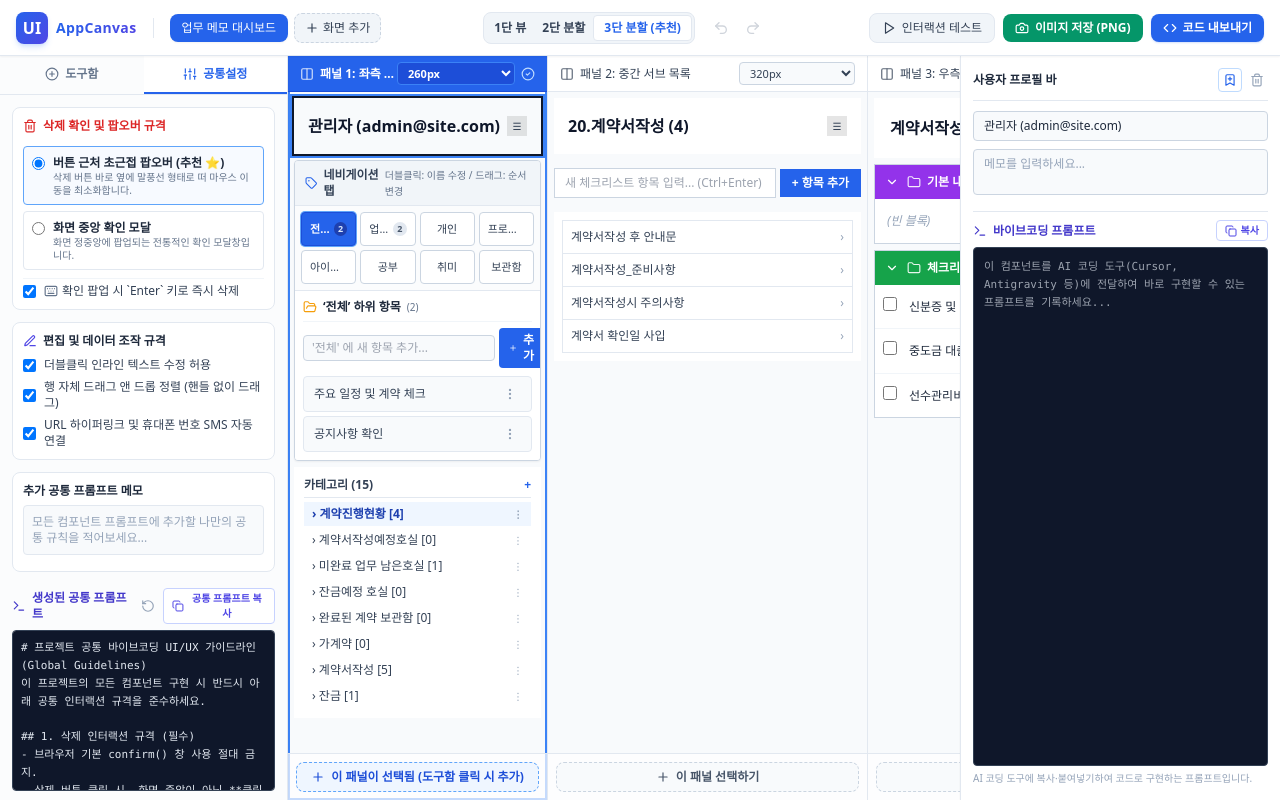
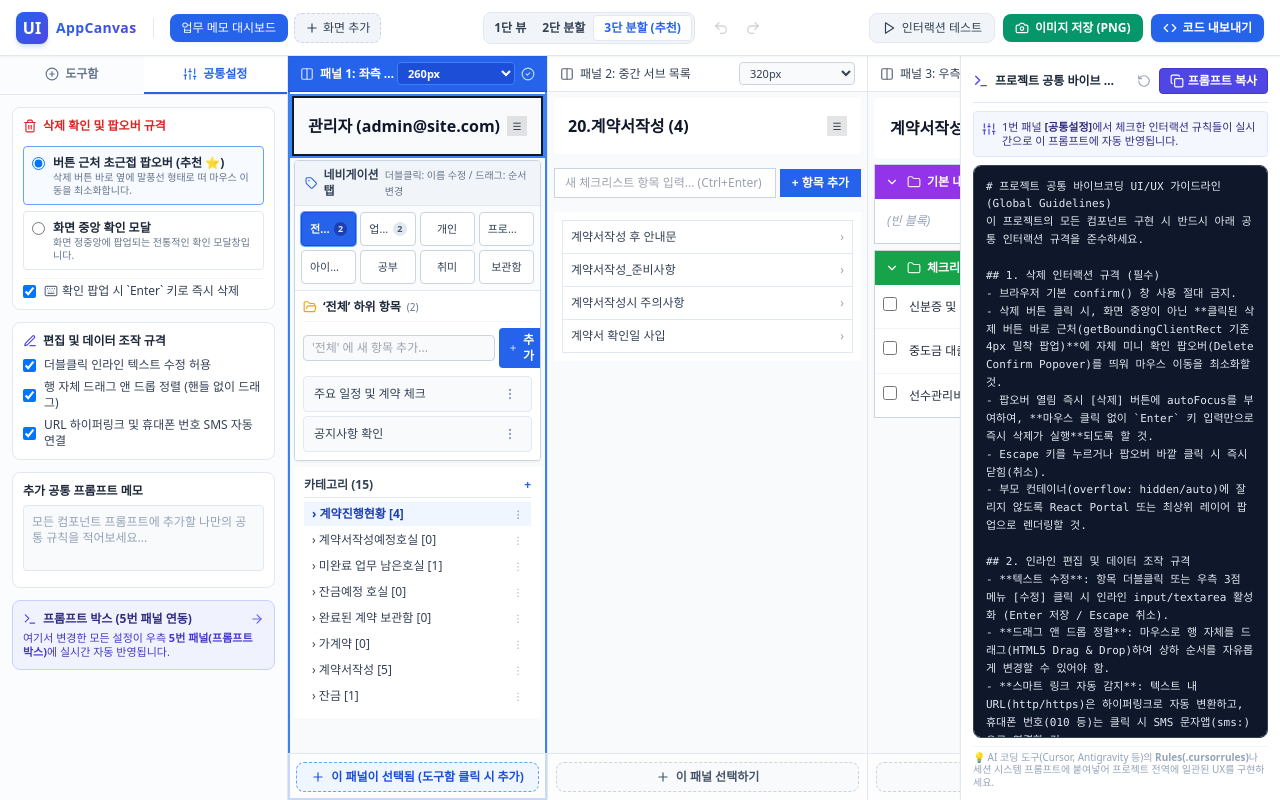
Before and after one commit to smartyoni/front_end_maker, a React (Vite) app: page / in a window 1280 px wide. Both pictures are taken after a click on the button "공통설정". Built offline with nearby package versions, Linux system fonts and the light colour scheme; a web font is replaced by a local one.

Commit message:
feat: 공통설정 프롬프트 박스를 5번 패널(우측 사이드바)로 이동 및 1번-5번 패널 실시간 동기화

```diff
--- /dev/null
+++ b/src/components/inspector/GlobalPromptInspector.tsx
@@ -0,0 +1,80 @@
+import React, { useState } from 'react';
+import { Terminal, Copy, Check, RotateCcw, Sliders } from 'lucide-react';
+import { useGlobalSettingsStore } from '../../store/globalSettingsStore';
+
+export const GlobalPromptInspector: React.FC = () => {
+  const { resetSettings, getGeneratedGlobalPrompt } = useGlobalSettingsStore();
+  const [copied, setCopied] = useState(false);
+
+  const promptText = getGeneratedGlobalPrompt();
+
+  const handleCopy = () => {
+    navigator.clipboard.writeText(promptText);
+    setCopied(true);
+    setTimeout(() => setCopied(false), 2000);
+  };
+
+  return (
+    <div className="h-full flex flex-col p-3 space-y-2 bg-white overflow-hidden">
+      {/* 5번 패널 상단 헤더 */}
+      <div className="flex items-center justify-between pb-2 border-b border-slate-200 shrink-0">
+        <div className="flex items-center gap-1.5 min-w-0 mr-2">
+          <Terminal className="w-4 h-4 text-indigo-600 shrink-0" />
+          <h3 className="text-xs font-bold text-slate-800 truncate">
+            프로젝트 공통 바이브 프롬프트
+          </h3>
+        </div>
+
+        <div className="flex items-center gap-1 shrink-0">
+          <button
+            onClick={() => {
+              if (confirm('공통 설정을 기본값으로 초기화하시겠습니까?')) {
+                resetSettings();
+              }
+            }}
+            className="p-1 text-slate-400 hover:text-slate-600 rounded transition"
+            title="공통 설정 초기화"
+          >
+            <RotateCcw className="w-3.5 h-3.5" />
+          </button>
+          <button
+            onClick={handleCopy}
+            className={`flex items-center gap-1 px-2.5 py-1 text-xs font-bold rounded border transition ${
+              copied
+                ? 'bg-emerald-50 text-emerald-600 border-emerald-300'
+                : 'bg-indigo-600 text-white border-indigo-700 hover:bg-indigo-700 shadow-xs'
+            }`}
+          >
+            {copied ? <Check className="w-3.5 h-3.5" /> : <Copy className="w-3.5 h-3.5" />}
+            <span>{copied ? '복사됨!' : '프롬프트 복사'}</span>
+          </button>
+        </div>
+      </div>
+
+      {/* 안내 카드 */}
+      <div className="p-2 bg-indigo-50/60 border border-indigo-100 rounded text-[11px] text-indigo-900 leading-tight shrink-0 flex items-start gap-1.5">
+        <Sliders className="w-3.5 h-3.5 text-indigo-600 shrink-0 mt-0.5" />
+        <span>
+          1번 패널 <strong>[공통설정]</strong>에서 체크한 인터랙션 규칙들이 실시간으로 이 프롬프트에 자동 반영됩니다.
+        </span>
+      </div>
+
+      {/* 대형 프롬프트 박스 (남은 높이를 모두 채움) */}
+      <div className="flex-1 min-h-0 flex flex-col">
+        <textarea
+          readOnly
+          value={promptText}
+          className="w-full flex-1 p-3 bg-slate-900 text-slate-200 border border-slate-700 rounded-lg text-[11px] font-mono leading-relaxed outline-none focus:ring-1 focus:ring-indigo-500 resize-none select-all"
+          title="클릭하여 전체 선택 및 복사"
+        />
+      </div>
+
+      {/* 하단 안내 가이드 */}
+      <div className="pt-1 border-t border-slate-100 shrink-0">
+        <p className="text-[10px] text-slate-400 leading-tight">
+          💡 AI 코딩 도구(Cursor, Antigravity 등)의 <strong>Rules(.cursorrules)</strong>나 세션 시스템 프롬프트에 붙여넣어 프로젝트 전역에 일관된 UX를 구현하세요.
+        </p>
+      </div>
+    </div>
+  );
+};
--- a/src/components/layout/CommonSettingsTab.tsx
+++ b/src/components/layout/CommonSettingsTab.tsx
@@ -1,31 +1,18 @@
-import React, { useState } from 'react';
+import React from 'react';
 import {
-  Copy,
-  Check,
-  RotateCcw,
   Trash2,
   Edit3,
   Terminal,
   Keyboard,
+  ArrowRight,
 } from 'lucide-react';
 import { useGlobalSettingsStore } from '../../store/globalSettingsStore';
 
 export const CommonSettingsTab: React.FC = () => {
-  const { settings, updateSettings, resetSettings, getGeneratedGlobalPrompt } =
-    useGlobalSettingsStore();
-  const [copied, setCopied] = useState(false);
-
-  const promptText = getGeneratedGlobalPrompt();
-
-  const handleCopy = () => {
-    navigator.clipboard.writeText(promptText);
-    setCopied(true);
-    setTimeout(() => setCopied(false), 2000);
-  };
+  const { settings, updateSettings } = useGlobalSettingsStore();
 
   return (
     <div className="flex-1 overflow-y-auto p-3 space-y-3 bg-slate-50/50 text-slate-800">
-
       {/* 1. 삭제 인터랙션 설정 */}
       <div className="p-2.5 bg-white border border-slate-200 rounded-lg shadow-xs space-y-2">
         <div className="flex items-center gap-1.5 text-xs font-bold text-red-600">
@@ -149,7 +136,7 @@ export const CommonSettingsTab: React.FC = () => {
       <div className="p-2.5 bg-white border border-slate-200 rounded-lg shadow-xs space-y-1.5">
         <div className="text-xs font-bold text-slate-800">추가 공통 프롬프트 메모</div>
         <textarea
-          rows={2}
+          rows={3}
           value={settings.customGlobalPrompt}
           onChange={(e) => updateSettings({ customGlobalPrompt: e.target.value })}
           placeholder="모든 컴포넌트 프롬프트에 추가할 나만의 공통 규칙을 적어보세요..."
@@ -157,47 +144,17 @@ export const CommonSettingsTab: React.FC = () => {
         />
       </div>
 
-      {/* 4. 자동 생성된 프로젝트 공통 바이브코딩 프롬프트 */}
-      <div className="space-y-1.5 pt-1">
-        <div className="flex items-center justify-between">
-          <div className="flex items-center gap-1.5 text-xs font-bold text-indigo-700">
-            <Terminal className="w-3.5 h-3.5" />
-            <span>생성된 공통 프롬프트</span>
+      {/* 4. 5번 패널 실시간 연동 안내 카드 */}
+      <div className="p-2.5 bg-indigo-50/80 border border-indigo-200 rounded-lg text-xs space-y-1">
+        <div className="flex items-center justify-between font-bold text-indigo-900">
+          <div className="flex items-center gap-1.5">
+            <Terminal className="w-3.5 h-3.5 text-indigo-600" />
+            <span>프롬프트 박스 (5번 패널 연동)</span>
           </div>
-          <div className="flex items-center gap-1">
-            <button
-              onClick={() => {
-                if (confirm('공통 설정을 기본값으로 초기화하시겠습니까?')) {
-                  resetSettings();
-                }
-              }}
-              className="p-1 text-slate-400 hover:text-slate-600 rounded transition"
-              title="설정 초기화"
-            >
-              <RotateCcw className="w-3.5 h-3.5" />
-            </button>
-            <button
-              onClick={handleCopy}
-              className={`flex items-center gap-1 px-2 py-0.5 text-[10px] font-bold rounded border transition ${
-                copied
-                  ? 'bg-emerald-50 text-emerald-600 border-emerald-300'
-                  : 'bg-white text-indigo-600 border-indigo-200 hover:bg-indigo-50'
-              }`}
-            >
-              {copied ? <Check className="w-3 h-3" /> : <Copy className="w-3 h-3" />}
-              <span>{copied ? '복사됨!' : '공통 프롬프트 복사'}</span>
-            </button>
-          </div>
+          <ArrowRight className="w-3.5 h-3.5 text-indigo-500" />
         </div>
-
-        <textarea
-          readOnly
-          value={promptText}
-          rows={8}
-          className="w-full p-2 bg-slate-900 text-slate-200 border border-slate-700 rounded text-[11px] font-mono leading-relaxed outline-none resize-none"
-        />
-        <p className="text-[10px] text-slate-400">
-          AI 코딩 도구(Cursor 등)에 프로젝트 규칙(Rules)이나 프롬프트 서두로 전달하는 공통 가이드입니다.
+        <p className="text-[11px] text-indigo-700 leading-tight">
+          여기서 변경한 모든 설정이 우측 <strong>5번 패널(프롬프트 박스)</strong>에 실시간 자동 반영됩니다.
         </p>
       </div>
     </div>
--- a/src/components/layout/LeftSidebar.tsx
+++ b/src/components/layout/LeftSidebar.tsx
@@ -1,19 +1,20 @@
-import React, { useState } from 'react';
+import React from 'react';
 import { PlusCircle, Sliders } from 'lucide-react';
 import { ComponentPalette } from '../palette/ComponentPalette';
 import { CommonSettingsTab } from './CommonSettingsTab';
+import { useGlobalSettingsStore } from '../../store/globalSettingsStore';
 
 export const LeftSidebar: React.FC = () => {
-  const [activeTab, setActiveTab] = useState<'palette' | 'settings'>('palette');
+  const { activeLeftTab, setActiveLeftTab } = useGlobalSettingsStore();
 
   return (
     <aside className="w-72 bg-white border-r border-slate-200 flex flex-col h-full shrink-0 z-10 shadow-sm">
       {/* 탭 헤더 (도구함 / 공통설정) */}
       <div className="flex border-b border-slate-200 bg-slate-50/50">
         <button
-          onClick={() => setActiveTab('palette')}
+          onClick={() => setActiveLeftTab('palette')}
           className={`flex-1 py-2.5 flex items-center justify-center gap-1.5 text-xs font-semibold border-b-2 transition ${
-            activeTab === 'palette'
+            activeLeftTab === 'palette'
               ? 'border-blue-600 text-blue-600 bg-white font-bold'
               : 'border-transparent text-slate-500 hover:text-slate-800'
           }`}
@@ -23,9 +24,9 @@ export const LeftSidebar: React.FC = () => {
           <span>도구함</span>
         </button>
         <button
-          onClick={() => setActiveTab('settings')}
+          onClick={() => setActiveLeftTab('settings')}
           className={`flex-1 py-2.5 flex items-center justify-center gap-1.5 text-xs font-semibold border-b-2 transition ${
-            activeTab === 'settings'
+            activeLeftTab === 'settings'
               ? 'border-blue-600 text-blue-600 bg-white font-bold'
               : 'border-transparent text-slate-500 hover:text-slate-800'
           }`}
@@ -37,8 +38,8 @@ export const LeftSidebar: React.FC = () => {
       </div>
 
       {/* 탭 내용 영역 */}
-      {activeTab === 'palette' && <ComponentPalette />}
-      {activeTab === 'settings' && <CommonSettingsTab />}
+      {activeLeftTab === 'palette' && <ComponentPalette />}
+      {activeLeftTab === 'settings' && <CommonSettingsTab />}
     </aside>
   );
 };
--- a/src/components/layout/RightSidebar.tsx
+++ b/src/components/layout/RightSidebar.tsx
@@ -1,10 +1,14 @@
 import React from 'react';
 import { PropertyInspector } from '../inspector/PropertyInspector';
+import { GlobalPromptInspector } from '../inspector/GlobalPromptInspector';
+import { useGlobalSettingsStore } from '../../store/globalSettingsStore';
 
 export const RightSidebar: React.FC = () => {
+  const { activeLeftTab } = useGlobalSettingsStore();
+
   return (
     <aside className="w-80 bg-white border-l border-slate-200 flex flex-col h-full shrink-0 z-10 shadow-sm overflow-hidden">
-      <PropertyInspector />
+      {activeLeftTab === 'settings' ? <GlobalPromptInspector /> : <PropertyInspector />}
     </aside>
   );
 };
--- a/src/store/globalSettingsStore.ts
+++ b/src/store/globalSettingsStore.ts
@@ -16,6 +16,8 @@ export interface GlobalUxSettings {
 }
 
 interface GlobalSettingsStore {
+  activeLeftTab: 'palette' | 'settings';
+  setActiveLeftTab: (tab: 'palette' | 'settings') => void;
   settings: GlobalUxSettings;
   updateSettings: (updates: Partial<GlobalUxSettings>) => void;
   resetSettings: () => void;
@@ -78,6 +80,9 @@ ${settings.customGlobalPrompt.trim()}`);
 export const useGlobalSettingsStore = create<GlobalSettingsStore>()(
   persist(
     (set, get) => ({
+      activeLeftTab: 'palette',
+      setActiveLeftTab: (tab) => set({ activeLeftTab: tab }),
+
       settings: DEFAULT_GLOBAL_SETTINGS,
 
       updateSettings: (updates) => {
```
